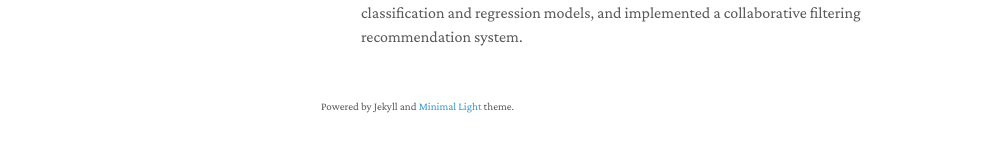
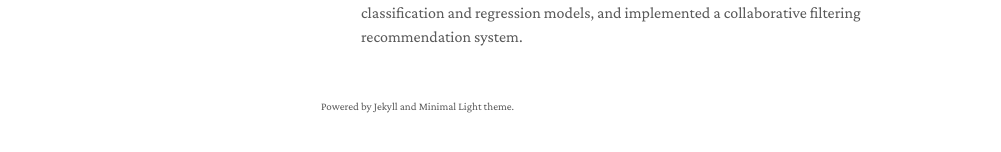
Before and after one commit to JiaqiVW/jiaqivw.github.io, a Jekyll site: the page built from index.md, in a window 1280 px wide and 900 px high, scrolled down 934 px. Shown: the part 713-865 px from the top of the window, without its empty margins (149-1150 px from the left). Built offline with Jekyll 4.4.1, drawn with Linux system fonts in a browser that asks for light colours; a style sheet for code colours, icons or effects is not loaded; our own code applies the rules of GitHub Pages for plain Markdown files.

Commit message:
Remove link from footer text in homepage layout

```diff
--- a/_layouts/homepage.html
+++ b/_layouts/homepage.html
@@ -100,7 +100,7 @@
       <br>
 
       {% if site.enable_footnote %}
-      <p><small>Powered by Jekyll and <a href="https://github.com/yaoyao-liu/minimal-light" target="_blank" rel="noopener">Minimal Light</a> theme.</small></p>
+      <p><small>Powered by Jekyll and Minimal Light</a> theme.</small></p>
       {% endif %}
 
       </section>
```
